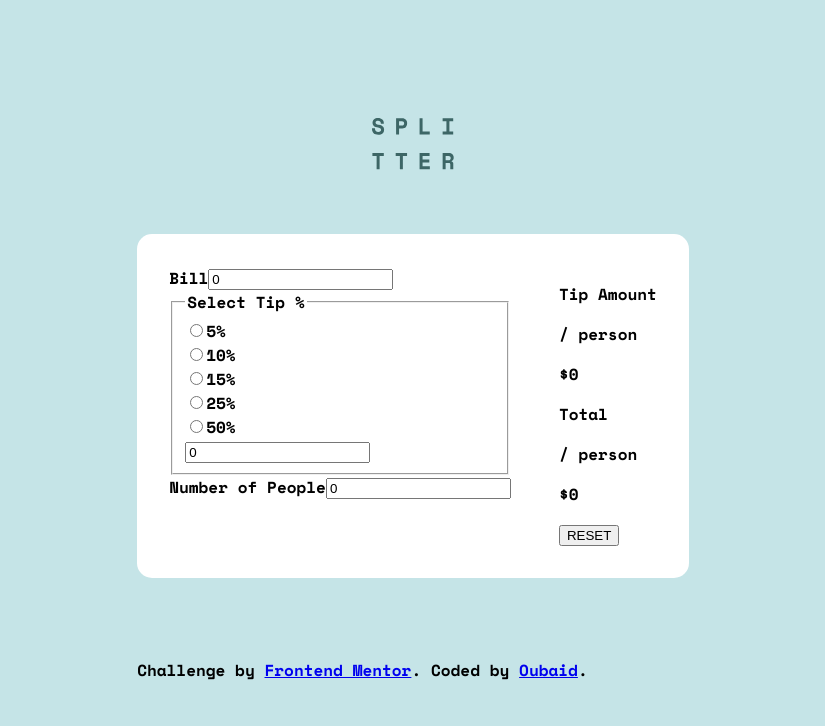
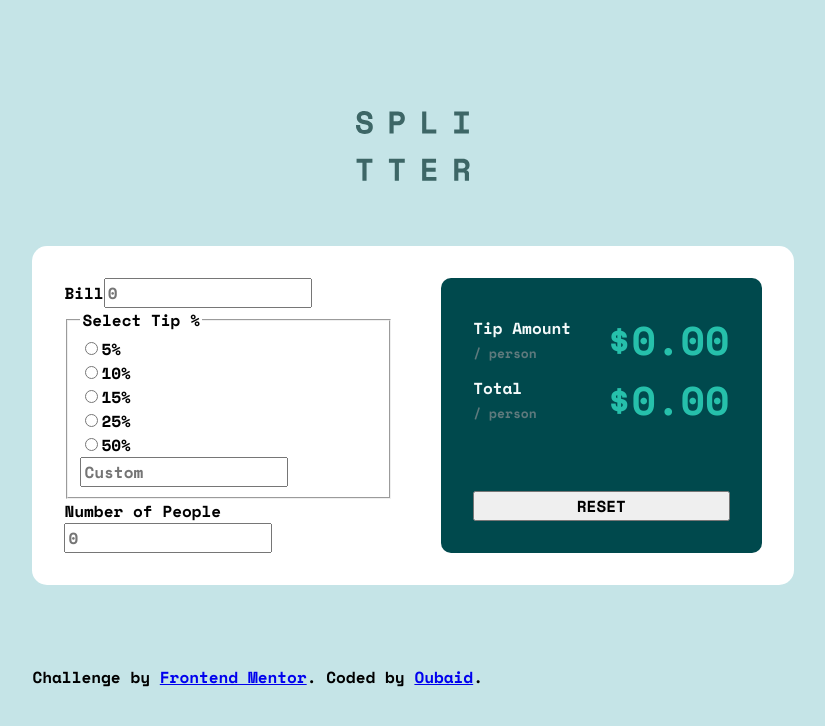
Before and after one commit to oubaidelmoudhik/tip-calculator-app-main, a React (Create React App) app: page / in a window 1280 px wide. Shown: the top 726 px of the page, without its empty margins (227-1052 px from the left). Built offline with nearby package versions, Linux system fonts and the light colour scheme.

Commit message:
finished totals v1

```diff
--- a/src/App.css
+++ b/src/App.css
@@ -31,3 +31,35 @@
     border-radius: 15px;
     gap: 3em;
 }
+
+.app__totals {
+    width: 50%;
+    display: flex;
+    flex-direction: column;
+    justify-content: space-between;
+    background-color: var(--very-dark-cyan);
+    padding: 2em;
+    border-radius: 10px;
+}
+.app__totals__amounts {
+    display: flex;
+    flex-direction: column;
+    align-items: center;
+}
+.app__totals__amounts > div {
+    width: 100%;
+    display: flex;
+    align-items: center;
+    justify-content: space-between;
+}
+.app__totals__amounts p {
+    color: var(--very-light-grayish-cyan);
+}
+.app__totals__amounts span {
+    color: var(--dark-grayish-cyan);
+    font-size: 13px;
+}
+.app__totals__amounts h2 {
+    font-size: 2.5em;
+    color: var(--strong-cyan);
+}
--- a/src/App.js
+++ b/src/App.js
@@ -4,10 +4,10 @@ import "./App.css";
 
 function TipCalculatorCard() {
     const tips = [5, 10, 15, 25, 50];
-    const [bill, setBill] = useState(0);
-    const [people, setPeople] = useState(0);
+    const [bill, setBill] = useState("");
+    const [people, setPeople] = useState("");
     const [selectedPercent, setSelectedPercent] = useState(null);
-    const [customPercent, setCustomPercent] = useState(0);
+    const [customPercent, setCustomPercent] = useState("");
 
     const handleTipSelection = (percent) => {
         setSelectedPercent(percent);
@@ -57,9 +57,14 @@ function TipCalculatorCard() {
                         onCustomPercentChange={handleCustomTip}
                     />
                 </div>
-                <div>
-                    <Amount text={"Tip Amount"} amount={tipAmount} />
-                    <Amount text={"Total"} amount={total} />
+                <div className="app__totals">
+                    <div className="app__totals__amounts">
+                        <Amount
+                            text={"Tip Amount"}
+                            amount={tipAmount.toFixed(2)}
+                        />
+                        <Amount text={"Total"} amount={total.toFixed(2)} />
+                    </div>
                     <button onClick={handleReset}>RESET</button>
                 </div>
             </div>
@@ -161,7 +166,7 @@ function Amount({ text, amount }) {
                 <span>/ person</span>
             </div>
             <div>
-                <p>${amount}</p>
+                <h2>${amount}</h2>
             </div>
         </div>
     );
--- a/src/index.css
+++ b/src/index.css
@@ -9,7 +9,7 @@
     --light-grayish-cyan: hsl(185, 41%, 84%);
     --very-light-grayish-cyan: hsl(189, 41%, 97%);
     --white: hsl(0, 0%, 100%);
-    --ff-primary: 24px;
+    --fs-primary: 24px;
 }
 
 body {
@@ -30,3 +30,80 @@ body {
     flex-direction: column;
     gap: 5em;
 }
+
+/* ------------ CSS Reset ------------ */
+
+/* Box sizing rules */
+*,
+*::before,
+*::after {
+    box-sizing: border-box;
+}
+
+/* Remove default margin */
+body,
+h1,
+h2,
+h3,
+h4,
+p,
+figure,
+blockquote,
+dl,
+dd {
+    margin: 0;
+}
+
+/* Remove list styles on ul, ol elements with a list role, which suggests default styling will be removed */
+ul[role="list"],
+ol[role="list"] {
+    list-style: none;
+}
+
+/* Set core root defaults */
+html:focus-within {
+    scroll-behavior: smooth;
+}
+
+/* Set core body defaults */
+body {
+    min-height: 100vh;
+    text-rendering: optimizeSpeed;
+    line-height: 1.5;
+}
+
+/* A elements that don't have a class get default styles */
+a:not([class]) {
+    text-decoration-skip-ink: auto;
+}
+
+/* Make images easier to work with */
+img,
+picture {
+    max-width: 100%;
+    display: block;
+}
+
+/* Inherit fonts for inputs and buttons */
+input,
+button,
+textarea,
+select {
+    font: inherit;
+}
+
+/* Remove all animations, transitions and smooth scroll for people that prefer not to see them */
+@media (prefers-reduced-motion: reduce) {
+    html:focus-within {
+        scroll-behavior: auto;
+    }
+
+    *,
+    *::before,
+    *::after {
+        animation-duration: 0.01ms !important;
+        animation-iteration-count: 1 !important;
+        transition-duration: 0.01ms !important;
+        scroll-behavior: auto !important;
+    }
+}
```
